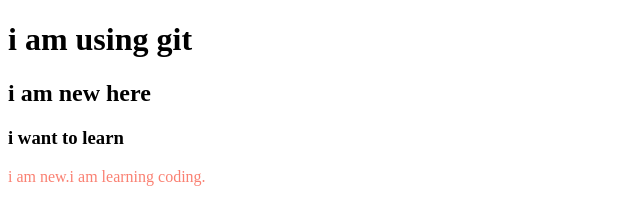
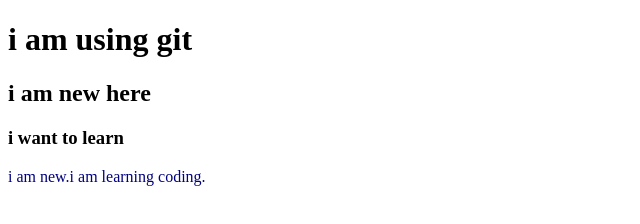
Before and after one commit to BubbleNowrin/my-second-repo, a plain HTML site: page index.html in a window 1280 px wide. Shown: the whole page, without its empty margins (0-640 px from the left). Drawn offline with Linux system fonts and the light colour scheme.

Commit message:
color change

```diff
--- a/style.css
+++ b/style.css
@@ -1,3 +1,3 @@
 p{
-    color: salmon;
+    color: navy;
 }
```
